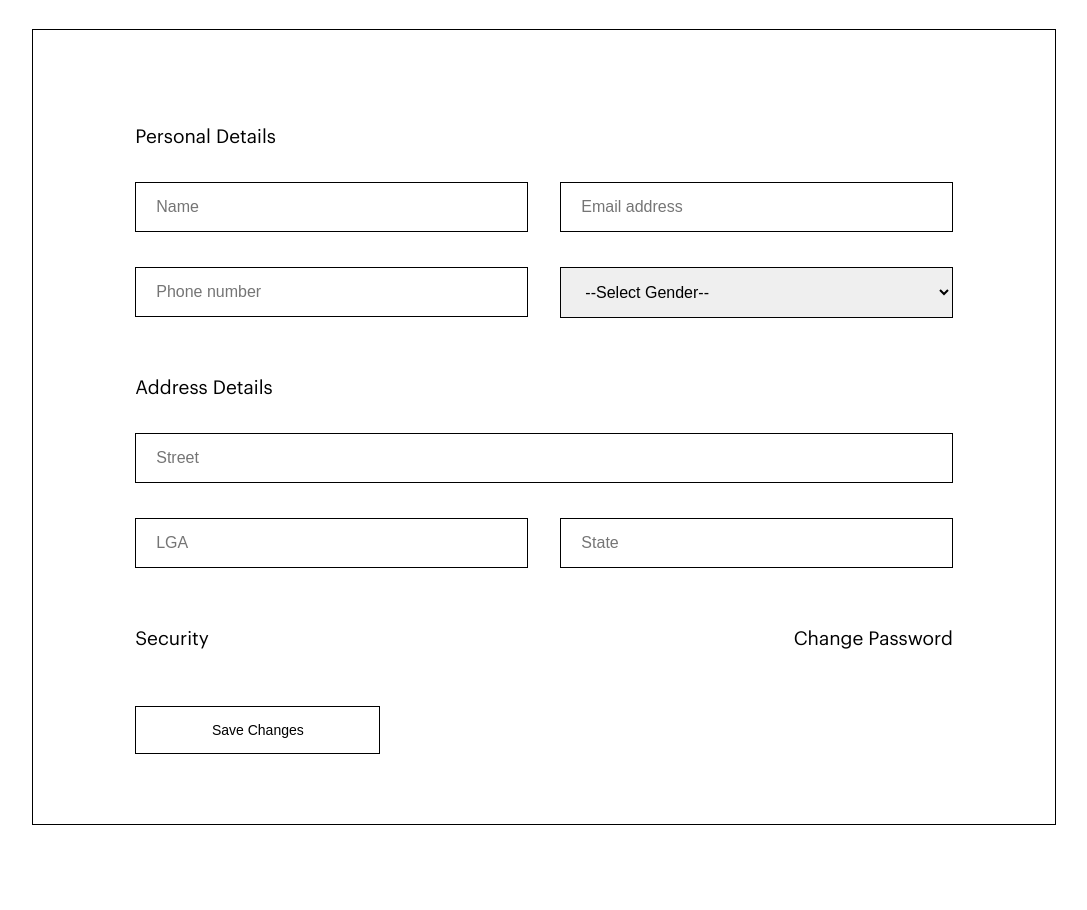
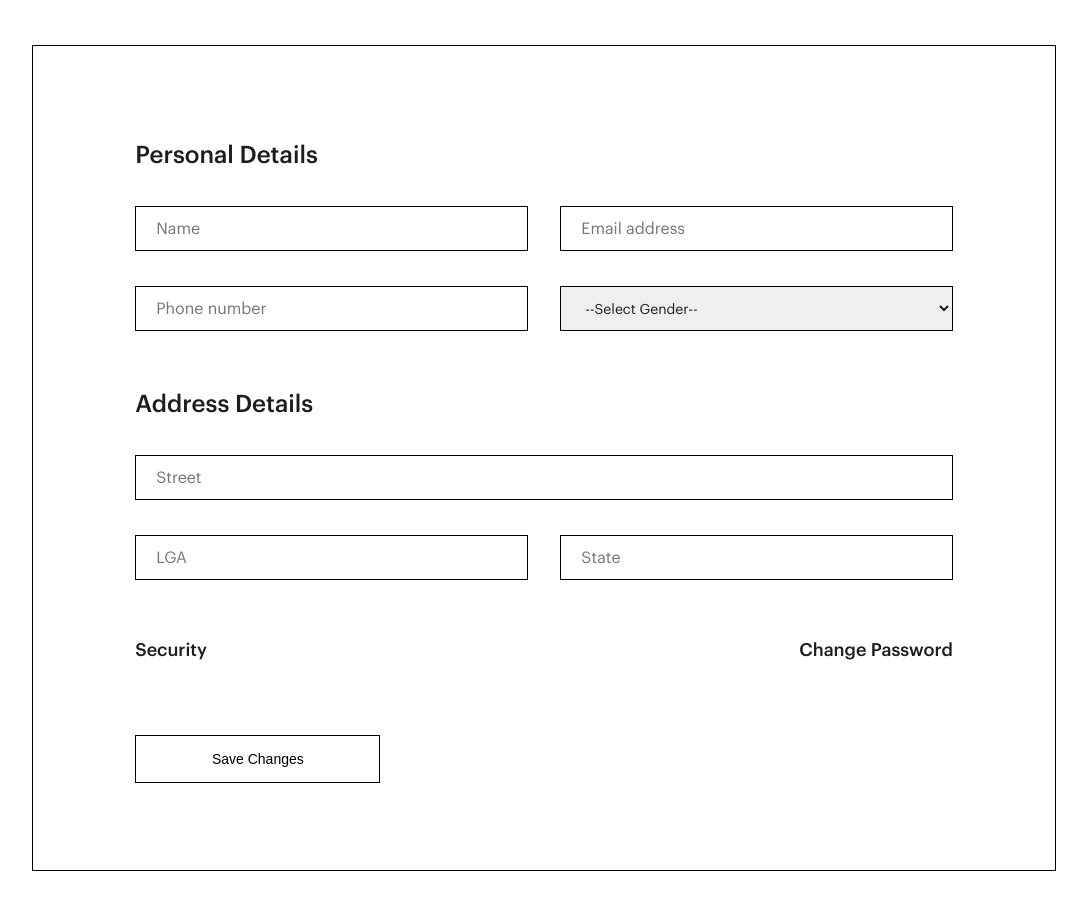
Before and after one commit to Phumbie/imperium-deprecated, a Vue app: page /edit-my-account in a window 1280 px wide. Shown: the part 320-1230 px from the top of the page, without its empty margins (96-1183 px from the left). Built offline with nearby package versions, Linux system fonts and the light colour scheme; no server answers; what vue-js-modal would draw is missing.

Commit message:
styled edit form

```diff
--- a/src/components/EditUserAccount.vue
+++ b/src/components/EditUserAccount.vue
@@ -4,7 +4,7 @@
     <button class="button-logout small-text" @click="logout()">Logout</button>
     <div id="signup-section">
       <form @submit.prevent="signupCustomer()">
-        <div class="section-title">Personal Details</div>
+        <div class="header-text-28">Personal Details</div>
           <input
             type="text"
             placeholder="Name"
@@ -28,12 +28,12 @@
           required
         />
         <select name="gender"
-          class="text-field width-half float-right" required>
+          class="text-field text-field-dropdown width-half float-right" required>
           <option value="Gender" selected>--Select Gender--</option>
           <option value="Male">Male</option>
           <option value="Female">Female</option>
         </select>
-        <div class="section-title">Address Details</div>
+        <div class="header-text-28">Address Details</div>
         <input
           type="text"
           placeholder="Street"
@@ -56,12 +56,10 @@
           required
         />
         <div class="change-password">
-          <div class="section-title change-password-child">Security</div>
-          <span>
-            <div class="section-title change-password-child" @click="show=!show">
-              Change Password
-            </div>
-          </span>
+          <div class="header-text-28 change-password-child">Security</div>
+          <div class="header-text-28 change-password-child" @click="show=!show">
+            Change Password
+          </div>
         </div>
         <div class="" v-if="show">
           <input
@@ -113,6 +111,7 @@ export default {
   .button-logout{
     width: 100px;
     // margin: 0 auto;
+    margin: 16px auto;
     background: transparent;
     border: none;
   }
@@ -124,9 +123,27 @@ export default {
     width: 80%;
     margin: 0 auto;
   }
-  .section-title{
-    margin-top: 60px;
-    font-size: 19px;
+  .header-text-28{
+  text-align: left;
+  margin-top: 60px;
+  height: 29px;
+  font-size: 24px;
+  }
+  .text-field{
+    height: 45px;
+    width: 55px;
+    // height: 16px;
+    font-family: Graphik;
+    font-size: 16px;
+    font-weight: normal;
+    font-style: normal;
+    font-stretch: normal;
+    line-height: normal;
+    letter-spacing: normal;
+    color: #1d1d1d;
+  }
+  .text-field-dropdown{
+    font-size: 14px;
   }
   .width-half {
     width: 48%;
@@ -147,9 +164,22 @@ export default {
     text-align: end;
     cursor: pointer;
   }
+  .change-password-child{
+    // width: 155px;
+    // height: 18px;
+    // font-family: Graphik;
+    font-size: 18px;
+    font-weight: 500;
+    font-style: normal;
+    font-stretch: normal;
+    line-height: normal;
+    letter-spacing: normal;
+    color: #1d1d1d;
+  }
   .buttons{
     justify-content: start;
-    margin-top: 7%;
+    margin-bottom: 2%;
+    margin-top: 8.1%;
   }
   button{
     width: 30%;
```
